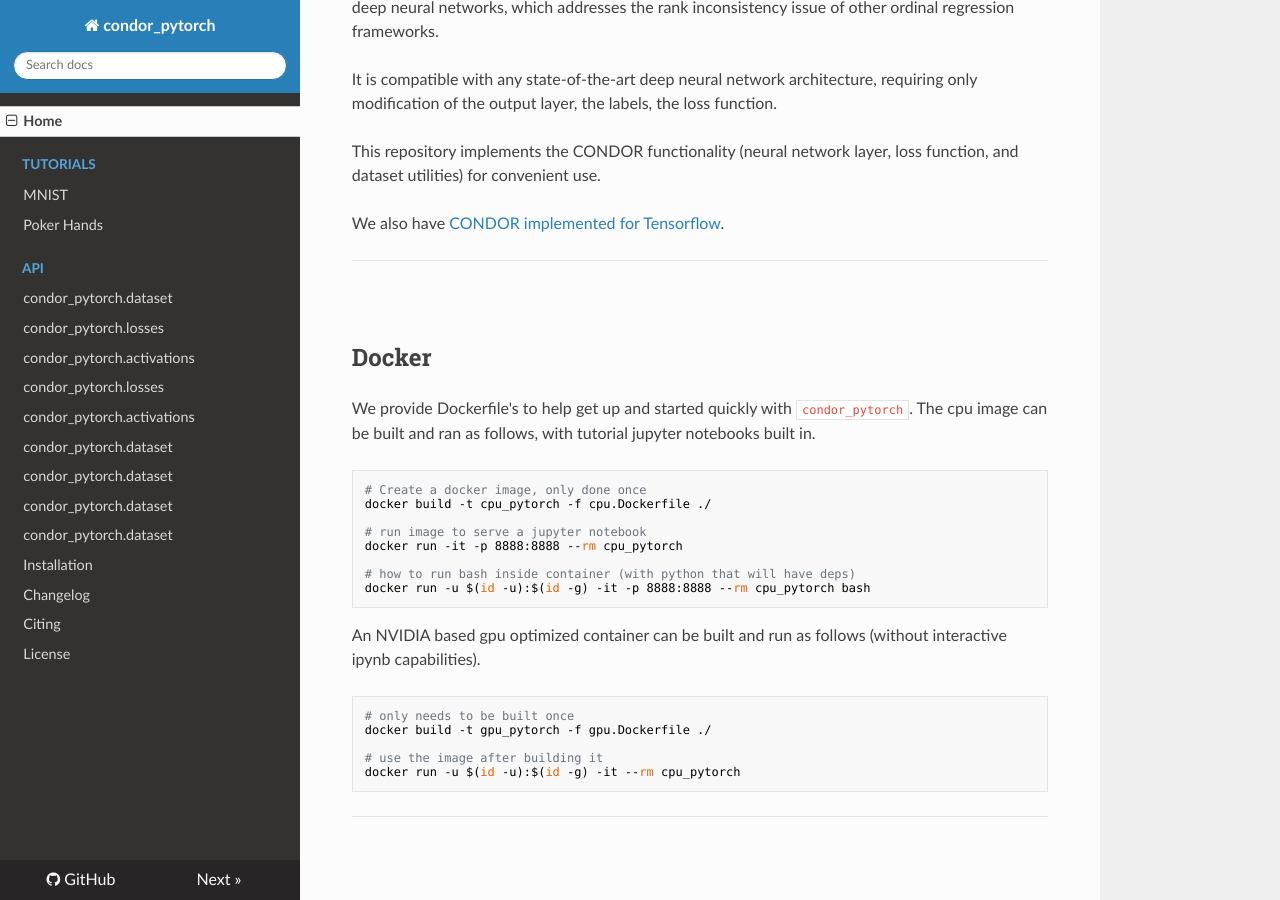
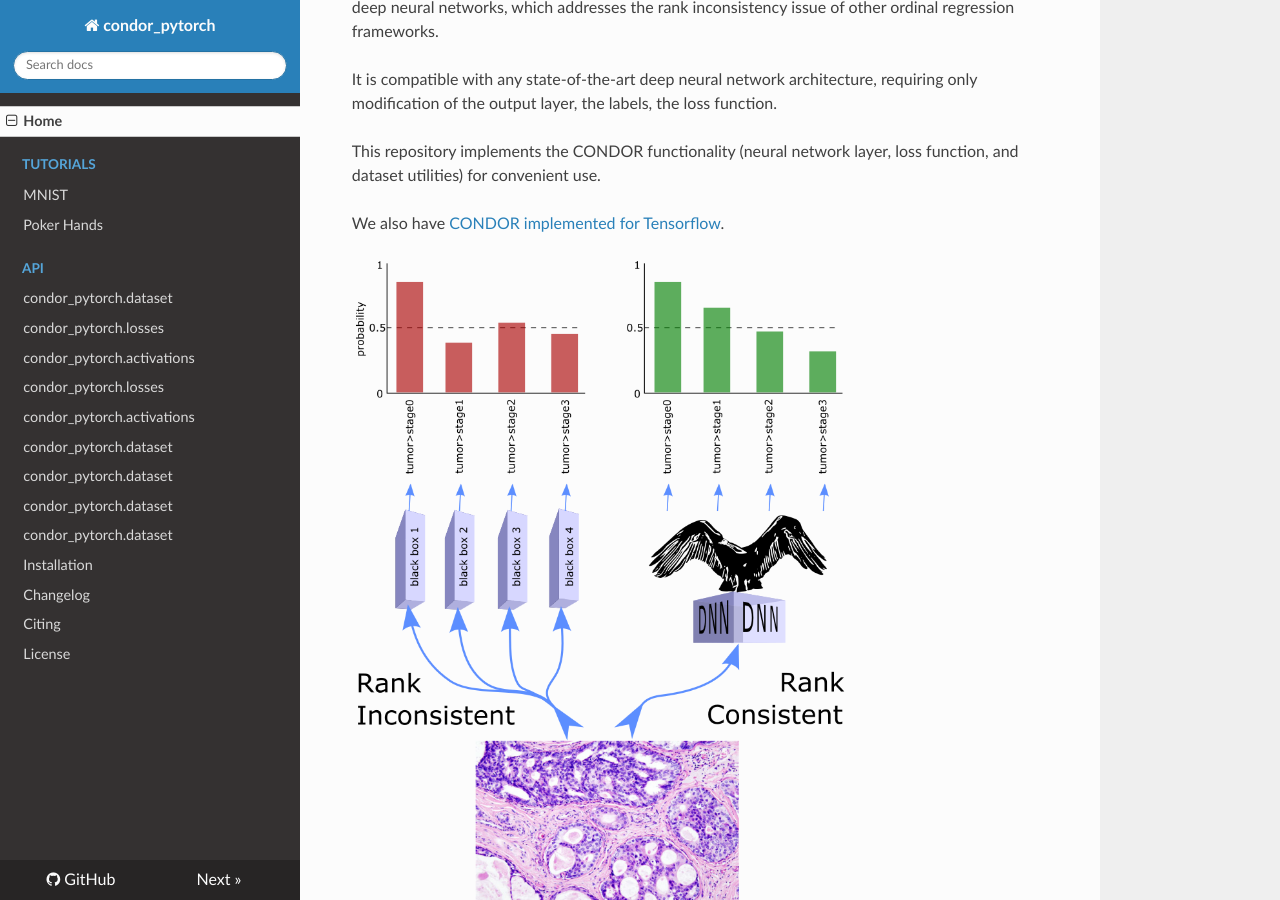
Before and after one commit to GarrettJenkinson/condor_pytorch, an MkDocs documentation site: the page built from docs/index.md, in a window 1280 px wide and 900 px high, scrolled down 562 px. Built offline with MkDocs 1.6.1, drawn with Linux system fonts in a browser that asks for light colours; nearby versions of some CDN libraries.

Commit message:
update with figure using wiki https://commons.wikimedia.org/wiki/File:Breast_DCIS_histopathology_(1).jpg source

```diff
--- a/docs/index.md
+++ b/docs/index.md
@@ -21,6 +21,8 @@ output layer, the labels, the loss function.
 This repository implements the CONDOR functionality (neural network layer, loss function, and dataset utilities) for convenient use.
 
 We also have [CONDOR implemented for Tensorflow](https://github.com/GarrettJenkinson/condor_tensorflow).
+
+<img src="./img/rankconsistent.png" width=500>
 
 ---
 
```
Also changed, not shown: README.md (+2 -0 lines), docs/img/rankconsistent.png (added), docs/img/rankconsistent.svg (added).
